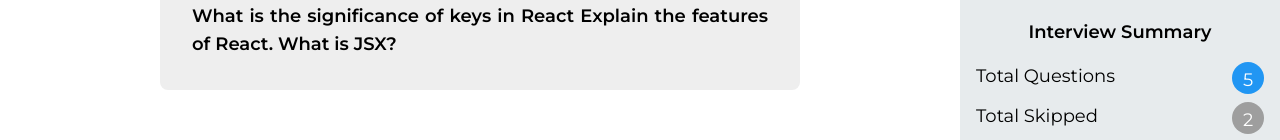
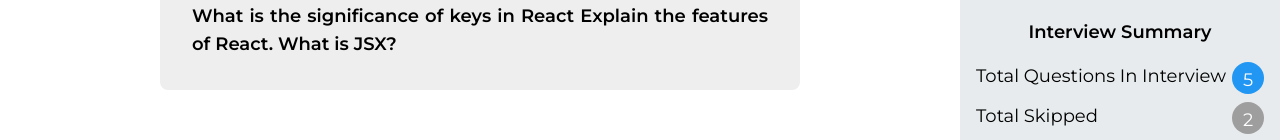
Before and after one commit to naitikshaxma/glamis_test, a React (Vite) app in the folder client/: page /live in a window 1280 px wide. Shown: the part 262-402 px from the top of the page. Built offline with nearby package versions, Linux system fonts and the light colour scheme; no server answers; a web font is replaced by a local one.

Commit message:
test commit

```diff
--- a/client/src/pages/LiveInterview.jsx
+++ b/client/src/pages/LiveInterview.jsx
@@ -163,7 +163,7 @@ const LiveInterview = () => {
                     <p className="text-lg font-semibold">Interview Summary</p>
                     <div className="flex flex-col items-center w-full mt-4">
                         <div className="flex justify-between w-full">
-                            <p className="text-lg">Total Questions</p>
+                            <p className="text-lg">Total Questions In Interview</p>
                             <span className="text-lg bg-blue-500 text-white inline-block w-8 h-8 p-1 rounded-full text-center">5</span>
                         </div>
                         <div className="flex justify-between w-full mt-2">
```
